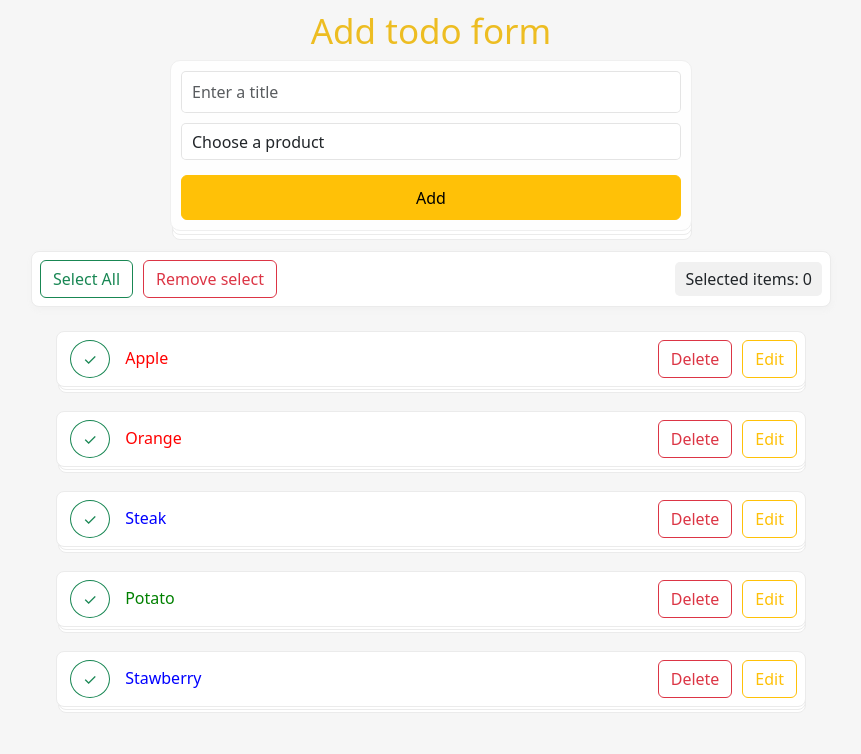
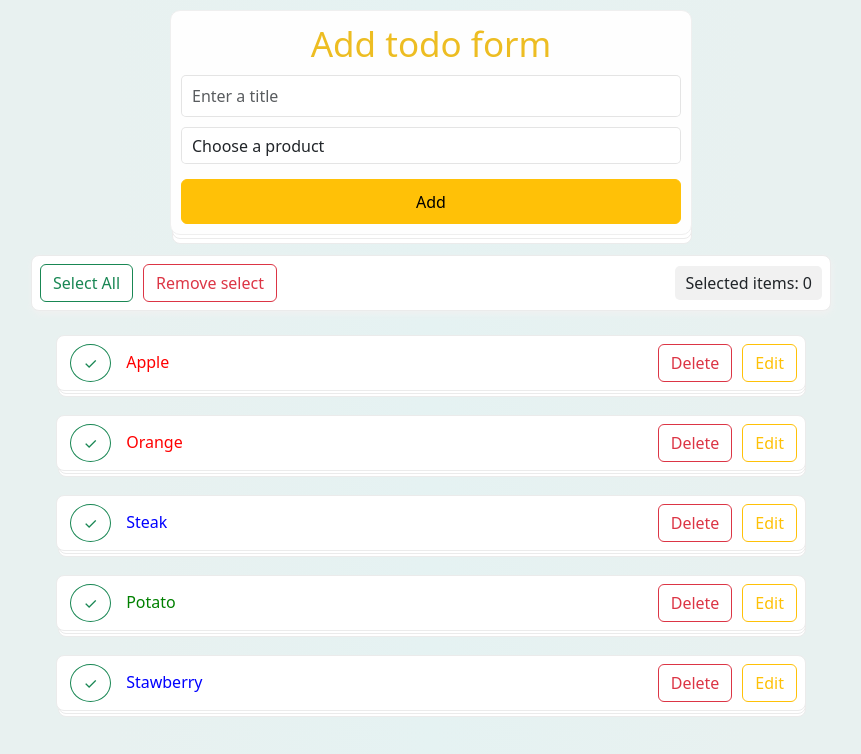
Before and after one commit to Vlados3611/todoApp__productList, a React (Create React App) app: page / in a window 1280 px wide. Shown: the top 754 px of the page, without its empty margins (209-1070 px from the left). Built offline with nearby package versions, Linux system fonts and the light colour scheme.

Commit message:
updated style App

```diff
--- a/src/App.scss
+++ b/src/App.scss
@@ -19,7 +19,10 @@ button {
 }
 
 body {
-  background-color: rgb(246, 246, 246);
+  background: linear-gradient(90deg,
+  rgba(232,241,240,1) 25%,
+  rgba(229,242,242,1) 50%,
+  rgba(232,241,240,1) 75%);
 }
 
 .App {
@@ -31,9 +34,11 @@ body {
   border-radius: 5px;
 
   &__title {
+    position: relative;
     font-size: 35px;
     text-align: center;
     color: rgb(237, 189, 34);
+    padding: 2px 8px;
   }
 
   &__form {
--- a/src/App.tsx
+++ b/src/App.tsx
@@ -125,18 +125,18 @@ export const App: React.FC = () => {
 
   return (
     <div className="App">
-      <h1
-        className="App__title"
-      >
-        Add todo form
-      </h1>
-
       <form
         className="App__form form"
         onSubmit={onAdd}
         action="/api/users"
         method="POST"
       >
+        <h1
+          className="App__title"
+        >
+          Add todo form
+        </h1>
+
         {isTitleTouched && (
           <span className="error">Please enter a title</span>
         )}
--- a/src/components/TodoInfo/TodoInfo.scss
+++ b/src/components/TodoInfo/TodoInfo.scss
@@ -3,7 +3,7 @@
 .TodoInfo {
   display: flex;
   position: relative;
-  min-width: 300px;
+  min-width: 330px;
   flex-grow: 1;
   padding: 8px;
   margin: 12px 10px;
@@ -101,8 +101,11 @@
 
 .btn {
   &-success-check {
+    display: flex;
+    align-items: center;
     border-radius: 50%;
     margin: 0 5px;
+    padding: 3px 12.5px;
   }
 
   &-success-submit {
```
